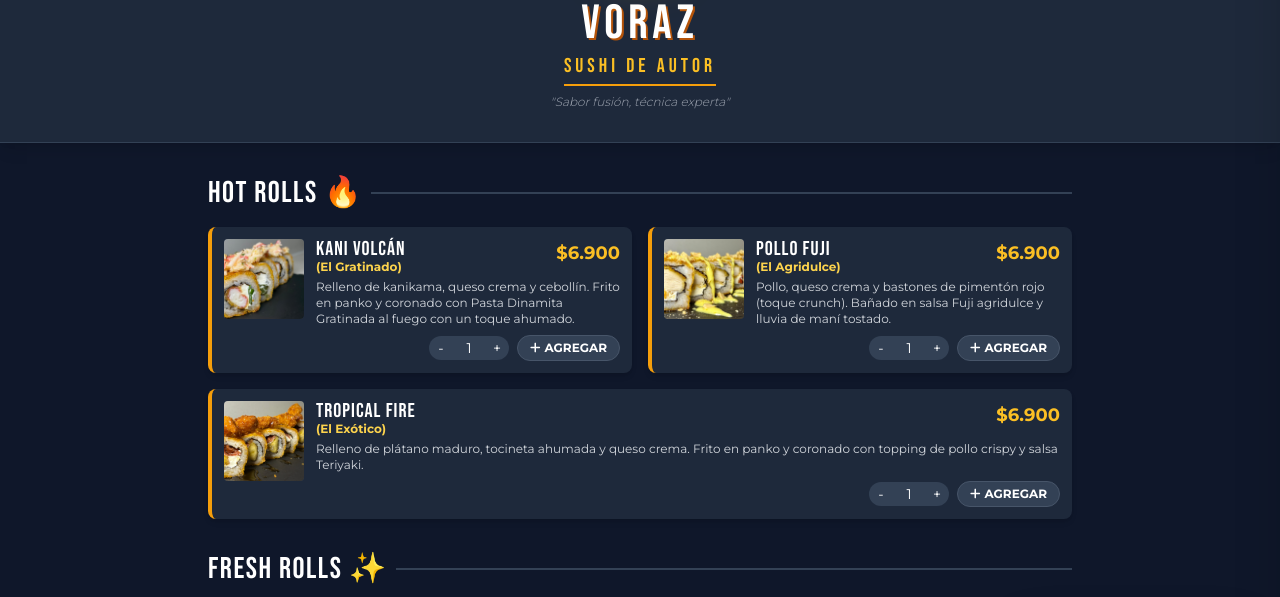
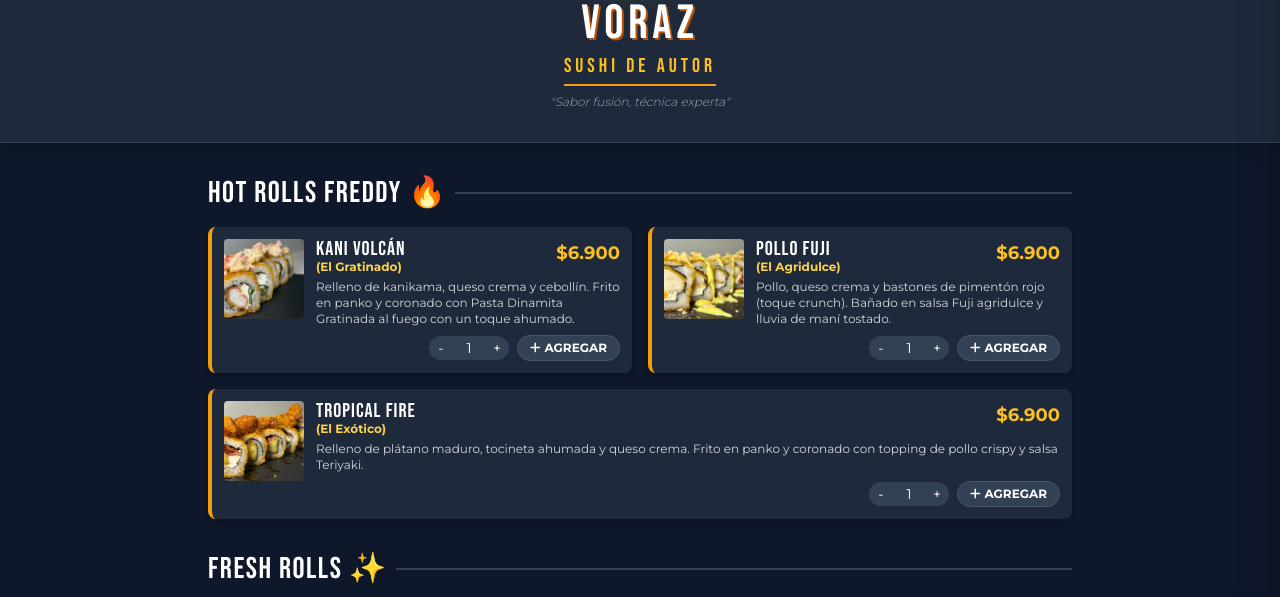
Before and after one commit to fredtorrealba/vorazsushi, a plain HTML site: page index.html in a window 1280 px wide. Shown: the part 128-725 px from the top of the page. Drawn offline with nearby package versions, Linux system fonts and the light colour scheme; some packages are replaced by stand-ins of ours; a script that the page names is missing.

Commit message:
Update index.html

```diff
--- a/index.html
+++ b/index.html
@@ -139,7 +139,7 @@
         <!-- BLOQUE 2: HOT ROLLS -->
         <section class="mt-8">
             <div class="flex items-center mb-4">
-                <h2 class="text-3xl text-white mr-2">HOT ROLLS <span class="text-amber-500">🔥</span></h2>
+                <h2 class="text-3xl text-white mr-2">HOT ROLLS freddy <span class="text-amber-500">🔥</span></h2>
                 <div class="h-0.5 bg-slate-700 flex-grow"></div>
             </div>
 
```
